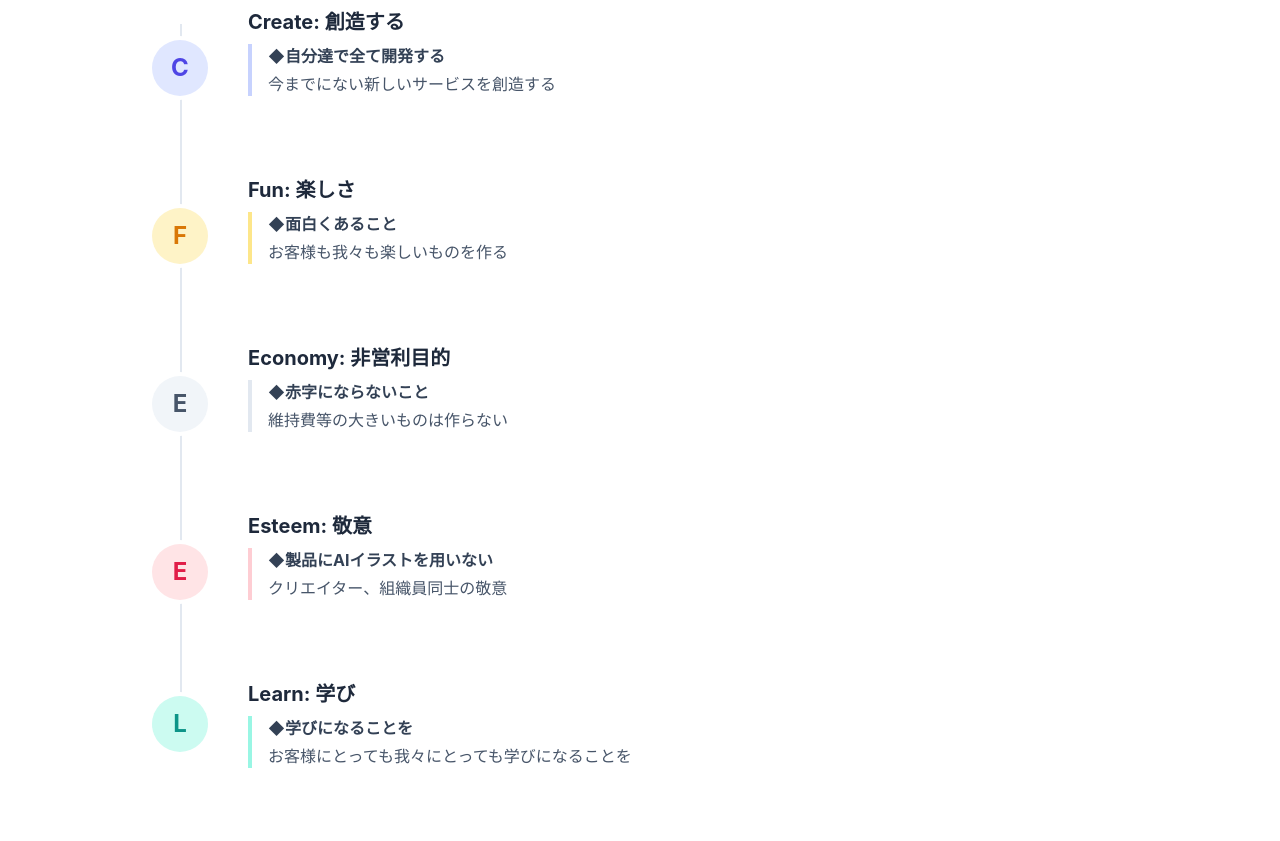
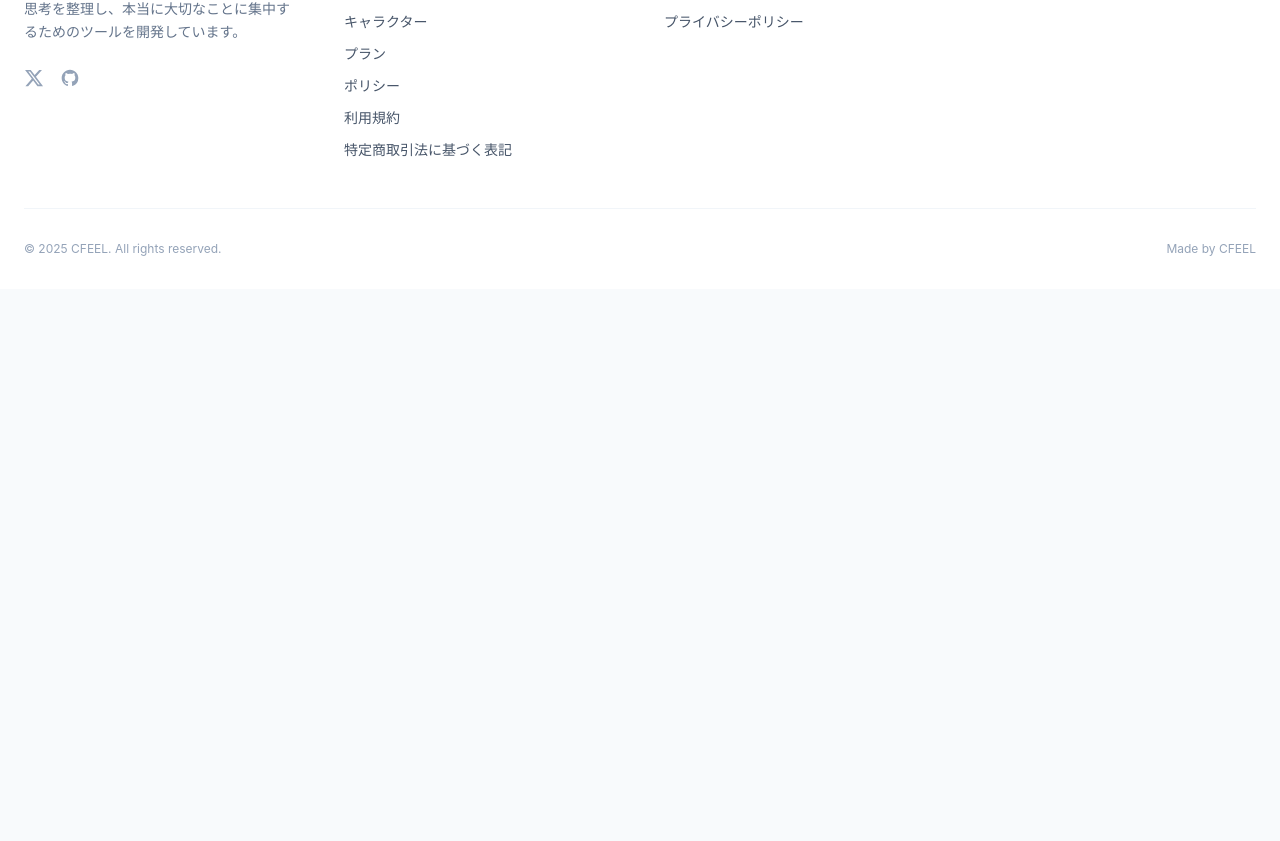
Before and after one commit to CharaDo-Official/cfeel-web, a React (Vite) app: page /aboutus in a window 1280 px wide. Shown: the part 1559-2400 px from the top of the page. After the commit the page ends 1848 px from the top, so only its background shows below. Built offline with nearby package versions, Linux system fonts and the light colour scheme.

Commit message:
組織理念を削除

```diff
--- a/src/pages/aboutus/Home.tsx
+++ b/src/pages/aboutus/Home.tsx
@@ -88,106 +88,6 @@ export const Home: React.FC = () => {
 				</div>
 			</section>
 
-			{/* Organizational Philosophy (Values) */}
-			<section className="bg-white py-20 border-t border-slate-100">
-				<div className="container mx-auto max-w-5xl px-6">
-					<div className="text-center mb-16">
-						<h2 className="text-3xl font-bold text-primary">組織理念</h2>
-						<p className="mt-2 text-slate-500">Our Core Values</p>
-					</div>
-
-					<div className="space-y-12 relative">
-						{/* Connecting Line (Hidden on mobile) */}
-						<div className="hidden md:block absolute left-[28px] top-4 bottom-4 w-0.5 bg-slate-200"></div>
-
-						{/* C: Create */}
-						<div className="relative flex flex-col md:flex-row gap-6 md:gap-10">
-							<div className="flex-none flex items-center md:justify-center">
-								<div className="w-14 h-14 rounded-full bg-indigo-100 text-indigo-600 flex items-center justify-center text-2xl font-bold z-10 ring-4 ring-white">
-									C
-								</div>
-								<h3 className="md:hidden ml-4 text-xl font-bold text-slate-800">Create: 創造する</h3>
-							</div>
-							<div className="flex-1 pb-8 border-b border-slate-100 md:border-0">
-								<h3 className="hidden md:block text-xl font-bold text-slate-800 mb-2">Create: 創造する</h3>
-								<div className="pl-4 border-l-4 border-indigo-200">
-									<p className="font-bold text-slate-700 mb-1">◆自分達で全て開発する</p>
-									<p className="text-slate-600">今までにない新しいサービスを創造する</p>
-								</div>
-							</div>
-						</div>
-
-						{/* F: Fun */}
-						<div className="relative flex flex-col md:flex-row gap-6 md:gap-10">
-							<div className="flex-none flex items-center md:justify-center">
-								<div className="w-14 h-14 rounded-full bg-amber-100 text-amber-600 flex items-center justify-center text-2xl font-bold z-10 ring-4 ring-white">
-									F
-								</div>
-								<h3 className="md:hidden ml-4 text-xl font-bold text-slate-800">Fun: 楽しさ</h3>
-							</div>
-							<div className="flex-1 pb-8 border-b border-slate-100 md:border-0">
-								<h3 className="hidden md:block text-xl font-bold text-slate-800 mb-2">Fun: 楽しさ</h3>
-								<div className="pl-4 border-l-4 border-amber-200">
-									<p className="font-bold text-slate-700 mb-1">◆面白くあること</p>
-									<p className="text-slate-600">お客様も我々も楽しいものを作る</p>
-								</div>
-							</div>
-						</div>
-
-						{/* E: Economy */}
-						<div className="relative flex flex-col md:flex-row gap-6 md:gap-10">
-							<div className="flex-none flex items-center md:justify-center">
-								<div className="w-14 h-14 rounded-full bg-slate-100 text-slate-600 flex items-center justify-center text-2xl font-bold z-10 ring-4 ring-white">
-									E
-								</div>
-								<h3 className="md:hidden ml-4 text-xl font-bold text-slate-800">Economy: 非営利目的</h3>
-							</div>
-							<div className="flex-1 pb-8 border-b border-slate-100 md:border-0">
-								<h3 className="hidden md:block text-xl font-bold text-slate-800 mb-2">Economy: 非営利目的</h3>
-								<div className="pl-4 border-l-4 border-slate-200">
-									<p className="font-bold text-slate-700 mb-1">◆赤字にならないこと</p>
-									<p className="text-slate-600">維持費等の大きいものは作らない</p>
-								</div>
-							</div>
-						</div>
-
-						{/* E: Esteem */}
-						<div className="relative flex flex-col md:flex-row gap-6 md:gap-10">
-							<div className="flex-none flex items-center md:justify-center">
-								<div className="w-14 h-14 rounded-full bg-rose-100 text-rose-600 flex items-center justify-center text-2xl font-bold z-10 ring-4 ring-white">
-									E
-								</div>
-								<h3 className="md:hidden ml-4 text-xl font-bold text-slate-800">Esteem: 敬意</h3>
-							</div>
-							<div className="flex-1 pb-8 border-b border-slate-100 md:border-0">
-								<h3 className="hidden md:block text-xl font-bold text-slate-800 mb-2">Esteem: 敬意</h3>
-								<div className="pl-4 border-l-4 border-rose-200">
-									<p className="font-bold text-slate-700 mb-1">◆製品にAIイラストを用いない</p>
-									<p className="text-slate-600">クリエイター、組織員同士の敬意</p>
-								</div>
-							</div>
-						</div>
-
-						{/* L: Learn */}
-						<div className="relative flex flex-col md:flex-row gap-6 md:gap-10">
-							<div className="flex-none flex items-center md:justify-center">
-								<div className="w-14 h-14 rounded-full bg-teal-100 text-teal-600 flex items-center justify-center text-2xl font-bold z-10 ring-4 ring-white">
-									L
-								</div>
-								<h3 className="md:hidden ml-4 text-xl font-bold text-slate-800">Learn: 学び</h3>
-							</div>
-							<div className="flex-1">
-								<h3 className="hidden md:block text-xl font-bold text-slate-800 mb-2">Learn: 学び</h3>
-								<div className="pl-4 border-l-4 border-teal-200">
-									<p className="font-bold text-slate-700 mb-1">◆学びになることを</p>
-									<p className="text-slate-600">お客様にとっても我々にとっても学びになることを</p>
-								</div>
-							</div>
-						</div>
-
-					</div>
-				</div>
-			</section>
 		</div>
 	);
 };
```
